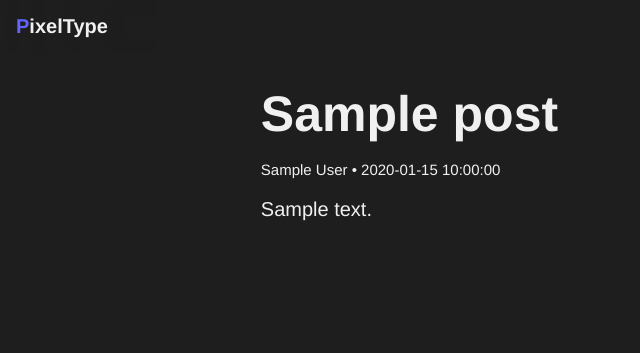
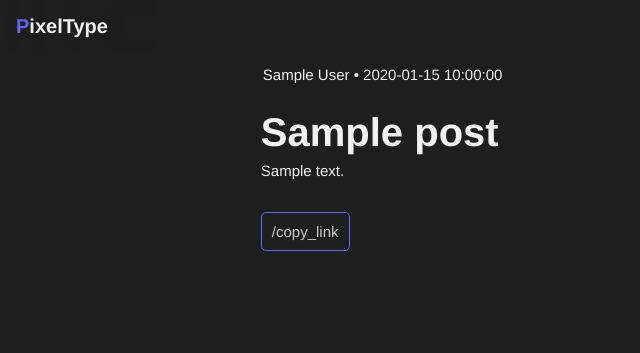
Before and after one commit to cypherpunksO1/PixelType, a FastAPI app: template templates/type.html in a window 1280 px wide. Shown: the top 353 px of the page, without its empty margins (0-640 px from the left). Run offline with FastAPI, Linux system fonts and the light colour scheme; the template is opened without the code that fills it: most values are stand-ins (such as "Sample title", 1, 10 or a date in 2020).

Commit message:
Add copy to clipboard functions & markdown support

```diff
--- a/static/css/style.css
+++ b/static/css/style.css
@@ -3,6 +3,8 @@
     --main-color: rgb(240, 240, 240);
     --accent-color: rgb(100, 100, 255);
     --inactive-color: rgb(200, 200, 200);
+    --h1-size: 40px;
+    --text-size: 15px;
 }
 
 * {
@@ -48,10 +50,29 @@ header .logo-text {
 }
 
 a {
+    color: rgb(100, 100, 200);
+    font-size: var(--text-size);
+}
+
+h1 {
+    font-size: var(--h1-size);
+}
+
+header a {
   color: inherit;
   text-decoration: none;
 }
 
+.title {
+    color: inherit;
+    text-decoration: none;
+    cursor: pointer;
+    font-size: var(--h1-size);
+}
+
+.title:hover::before {
+  content: "🔗 ";
+}
 
 .flex-center {
     display: flex;
@@ -80,11 +101,12 @@ textarea {
     height: 50px;
     margin-top: 20px;
     font-family: Helvetica;
+    font-size: var(--text-size);
 }
 
 #titleInput {
     width: calc(100% - 10px);
-    font-size: 50px;
+    font-size: var(--h1-size);
     font-weight: 900;
 }
 
@@ -92,23 +114,24 @@ textarea {
 #textInput {
     width: calc(100% - 10px);
     font-size: 20px;
+    font-size: var(--text-size);
 }
 
 #authorInput {
-     font-size: 15px;
+    font-size: 15px;
 }
 
 button {
     background: var(--main-bg-color);
     color: var(--inactive-color);
-    border: 3px solid var(--accent-color);
-    border-radius: 10px;
+    border: 1px solid var(--accent-color);
+    border-radius: 5px;
     font-size: 15px;
     padding: 10px;
     transition: 0.5s;
     cursor: pointer;
     font-family: Helvetica;
-    font-weight: 900;
+    font-size: var(--text-size);
 }
 
 button:hover {
--- a/static/js/index.js
+++ b/static/js/index.js
@@ -1,9 +1,24 @@
-const textarea = document.querySelector('textarea');
+function copyToClipboard(text) {
+    const textarea = document.createElement('textarea');
+    textarea.value = text;
+    document.body.appendChild(textarea);
+    textarea.select();
+    document.execCommand('copy');
+    document.body.removeChild(textarea);
+    alert("Copy!");
+}
 
-textarea.addEventListener('input', function() {
-  this.style.height = 'auto';
-  this.style.height = this.scrollHeight + 'px';
-});
+function addHashToStart(str) {
+  if (str.charAt(0) !== "#") {
+    str = "#" + str;
+  }
+  return str;
+}
+
+function copyTitleToClipboard(title) {
+    copyToClipboard(window.location.href + addHashToStart(title.slice(1)));
+}
+
 
 async function createPost() {
     let response = await fetch('/api/v1/post/create', {
--- a/templates/type.html
+++ b/templates/type.html
@@ -7,15 +7,20 @@
     <meta http-equiv="X-UA-Compatible" content="ie=edge">
     <link rel="stylesheet" href="/static/css/style.css">
     <link rel="stylesheet" href="/static/css/checkbox.css">
-    <link rel="stylesheet" href="/static/css/fonts.css">
     <title>PixelType</title>
 </head>
+
+<style>
+    p, i, em {
+        margin-top: -20px;
+        padding: 0;
+    }
+</style>
 
 <header id="header">
     <a href="/">
         <div class="logo">
             <span class="logo-text">PixelType</span>
-<!--            <input type="checkbox" id="fontSwitch"/><label for="fontSwitch">Toggle</label>-->
         </div>
     </a>
 </header>
@@ -24,10 +29,16 @@
 
 <div id="body" class="flex-center">
     <div class="container-6">
+        <p style="margin-top: 15px; margin-left: 2px;" id="authorInput">
+            {{ post.author }} • {{ created }}
+        </p>
         <h1 id="titleInput">{{ post.title }}</h1>
-        <p style="margin-top: -15px;" id="authorInput">{{ post.author }} • {{ created }}</p>
         <p id="textInput">{{ post.text | safe}}</p>
+        <br>
+        <button onclick="copyToClipboard(window.location.href);">/copy_link</button>
     </div>
 </div>
+
+<script src="/static/js/index.js"></script>
 </body>
 </html>
```
Also changed, not shown: requirements.txt (+16 -0 lines), routes/api/v1/posts.py (+8 -11 lines), templates/index.html (+11 -4 lines), utils.py (+14 -1 lines).
